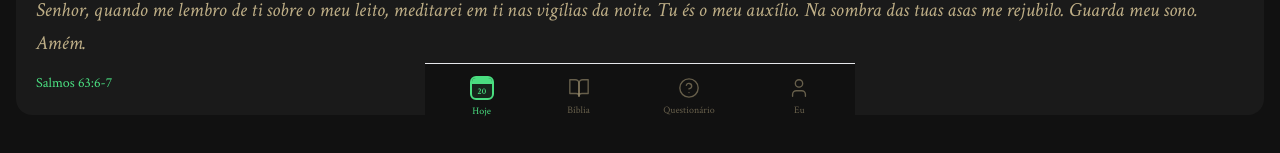
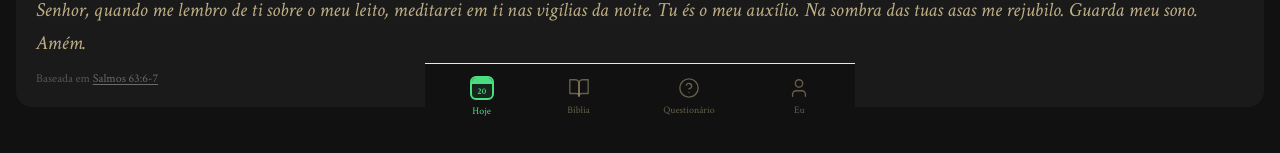
Before and after one commit to lisboafk/B-blia-, a Next.js app: page / in a window 1280 px wide. Shown: the part 669-822 px from the top of the page. Built offline with nearby package versions, Linux system fonts and the light colour scheme; a web font is replaced by a local one.

Commit message:
fix: referência da oração como atribuição discreta, não link de versículo
https://claude.ai/code/session_01JaRMiRdHaVFjZoHMgWtcEv

```diff
--- a/app/page.tsx
+++ b/app/page.tsx
@@ -470,10 +470,12 @@ export default function HojePage() {
             <p className="text-parchment/80 text-xl leading-relaxed italic mb-3">
               {prayer.prayer}
             </p>
-            <Link href={`/bible/${prayer.book}/${prayer.chapter}`}
-              className="text-[#4ade80] text-sm">
-              {prayer.reference}
-            </Link>
+            <p className="text-white/25 text-xs">
+              Baseada em{' '}
+              <Link href={`/bible/${prayer.book}/${prayer.chapter}`} className="text-white/35 underline underline-offset-2">
+                {prayer.reference}
+              </Link>
+            </p>
           </div>
         </div>
 
```
